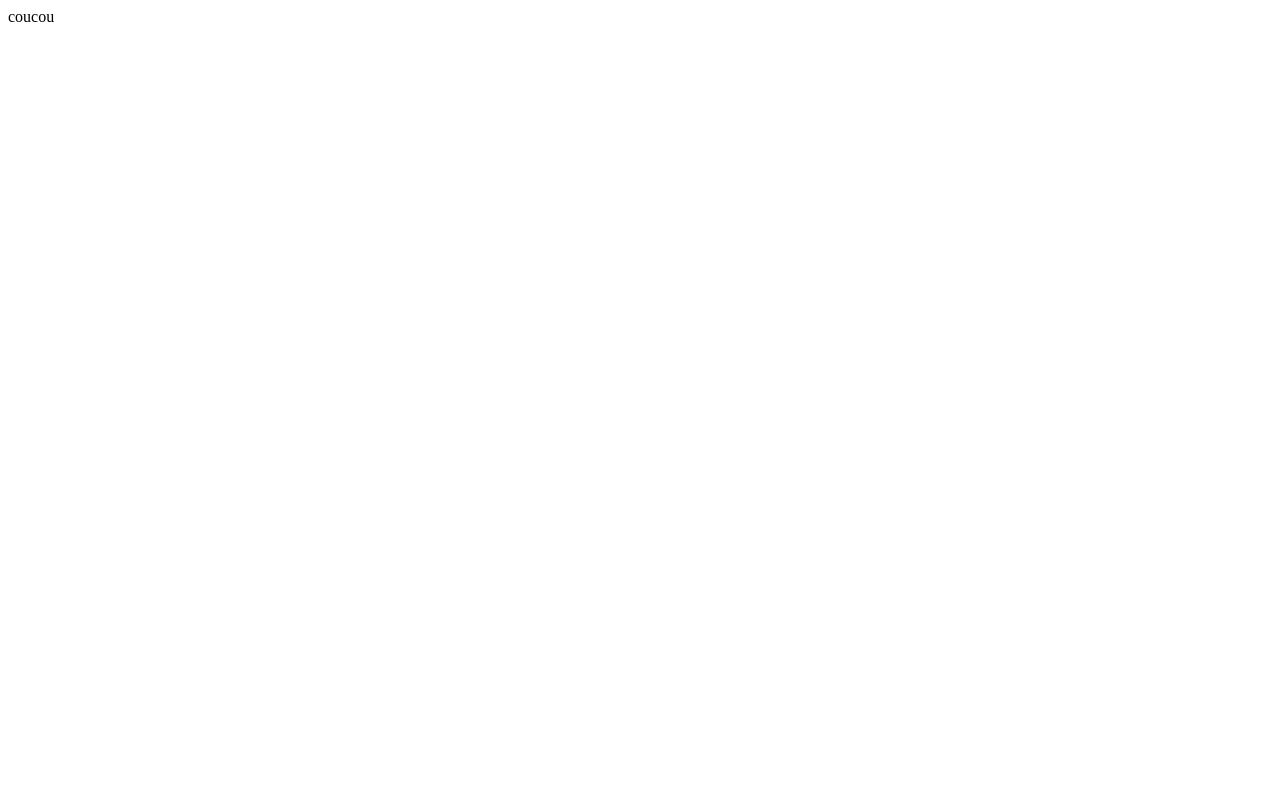
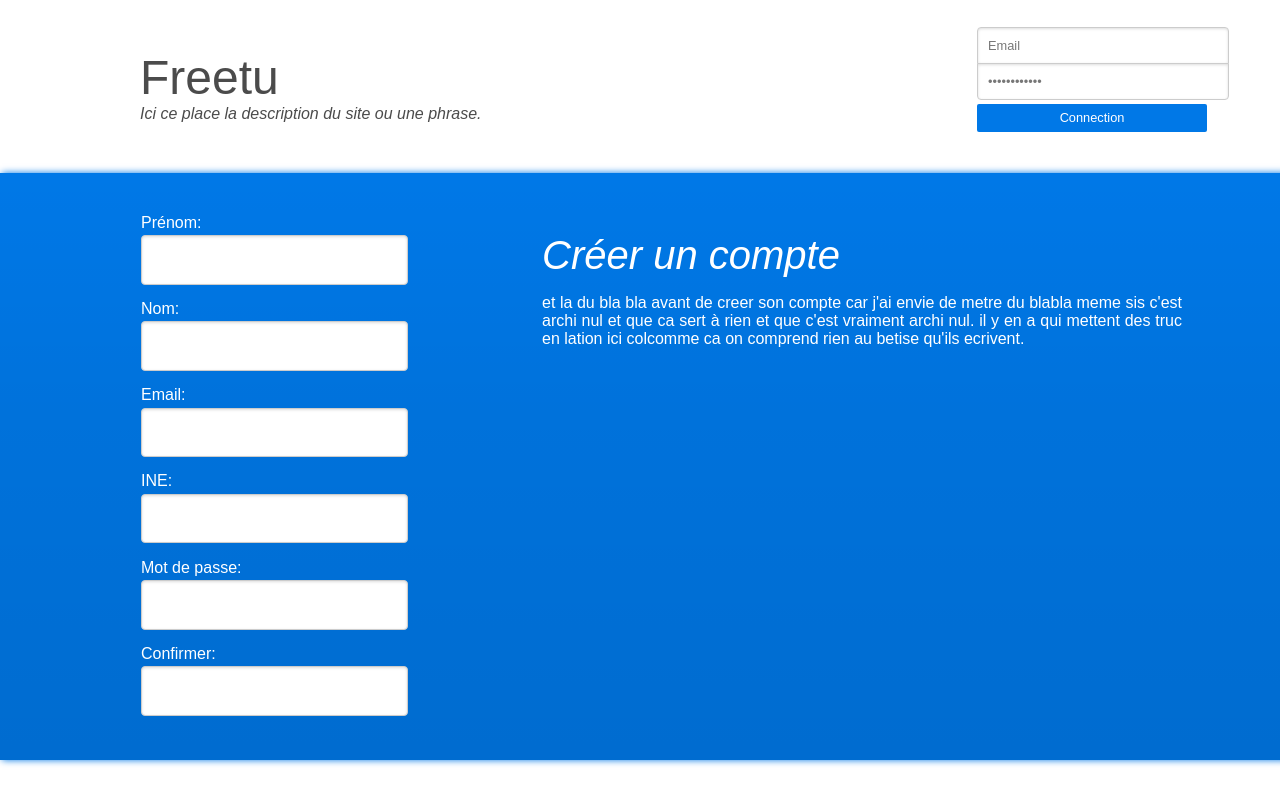
Before and after one commit to RicainLover/CoEtu, a PHP site: page / in a window 1280 px wide; the page is wider, and only the part inside the window is pictured. Before the commit the part shown is almost empty. Run offline with PHP 8.4, Linux system fonts and the light colour scheme.

Commit message:
Ajout Index

```diff
--- a/index.php
+++ b/index.php
@@ -1,5 +1,80 @@
-<?php
-
-	echo "coucou";
-
-?>
+<!DOCTYPE html>
+<html>
+	<head>
+		<title>Freetu</title>
+		<meta http-equiv='Content-Type' content='text/html; charset=utf-8' />
+		<link rel='stylesheet' type='text/css' href='connec.css' />
+		<script type='text/javascript' src='connec.js' ></script>
+	</head>
+	<body>
+		<div class="connec">
+			<form name="connec">
+				<table>
+					<tr>
+						<td>
+							<input value="Email" class="em" id="em" name="em" type="text" />
+						</td>
+					</tr>
+					<tr>
+						<td>
+							<input value="Mot de passe" class="mp" name="mp" id="mp" type="password" />
+						</td>
+					</tr>
+					<tr>
+						<td>
+							<input type="submit" value="Connection" />
+						</td>
+					</tr>
+				</table>
+			</form>
+		</div>
+		<div class="titre">
+			<h1>Freetu</h1>
+			<span>Ici ce place la description du site ou une phrase.</span>
+		</div>
+		<div class="bigbox">
+			<div class="desc">
+				<h2>Créer un compte</h2>
+				<p>et la du bla bla avant de creer son compte car j'ai envie de metre du blabla meme sis c'est archi nul et que ca sert à rien et que c'est vraiment archi nul. il y en a qui mettent des truc en lation ici colcomme ca on comprend rien au betise qu'ils ecrivent.</p>
+			</div>
+			<table>
+				<tr>
+					<td>
+						<label for="pre">Prénom: </label>
+						<input name="pre" id="pre" type="text" />
+					</td>
+				</tr>
+				<tr>
+					<td>
+						<label for="nom">Nom: </label>
+						<input name="nom" id="nom" type="text" />
+					</td>
+				</tr>
+				<tr>
+					<td>
+						<label for="email">Email: </label>
+						<input name="email" id="email" type="text" />
+					</td>
+				</tr>
+				<tr>
+					<td>
+						<label for="ine">INE: </label>
+						<input name="ine" id="ine" type="text" />
+					</td>
+				</tr>
+				<tr>
+					<td>
+						<label for="pass">Mot de passe: </label>
+						<input name="pass" id="pass" type="password" />
+					</td>
+				</tr>
+				<tr>
+					<td>
+						<label for="pass2">Confirmer: </label>
+						<input name="pass2" id="pass2" type="password" />
+					</td>
+				</tr>
+			</table>
+		</div>
+	</body>
+</html>
```
Also changed, not shown: lib/index.php (indentation only).
